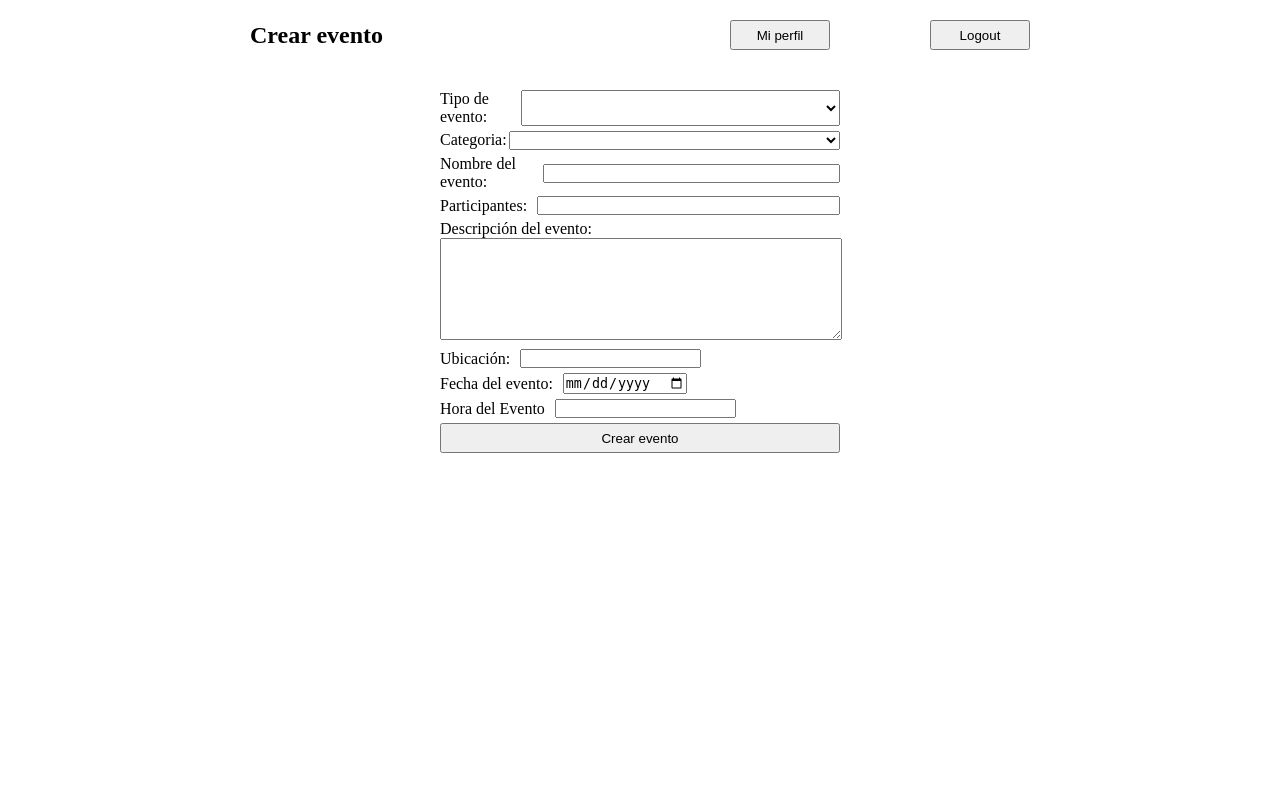
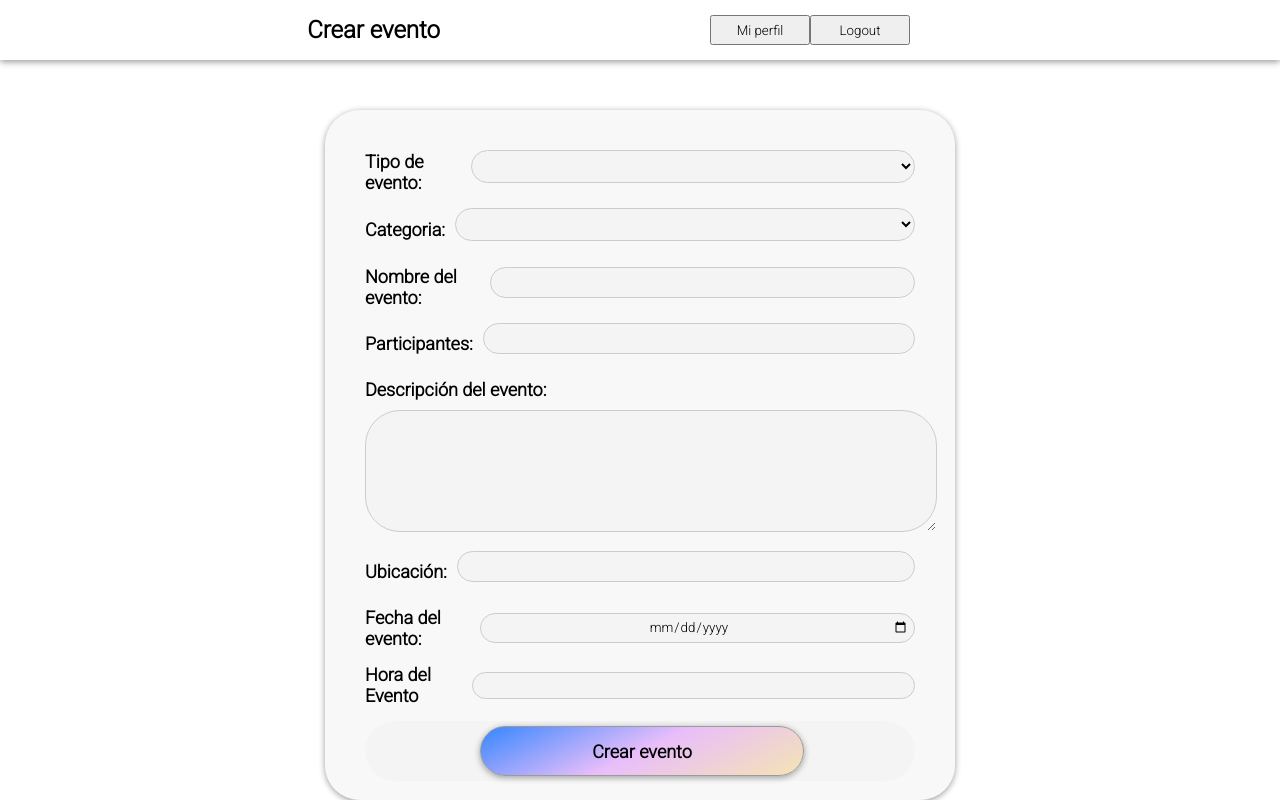
Before and after one commit to fupeei/Falta-1, a Flask app: page /formulario/evento in a window 1280 px wide. Run offline with Flask 3, Linux system fonts and the light colour scheme; lists and menus that the app fills with data are empty.

Commit message:
Update crear_evento.css
actualización de frot

```diff
--- a/app_flask/static/css/crear_evento.css
+++ b/app_flask/static/css/crear_evento.css
@@ -1,7 +1,10 @@
+@import url('https://fonts.googleapis.com/css2?family=Roboto:ital,wght@0,100;0,300;1,100&display=swap');
 * {
+    font-family: 'Roboto', sans-serif;
     margin: 0;
     padding: 0;
 }
+
 .box {
     display:          flex;
     flex-direction: column;
@@ -11,23 +14,70 @@
 
 .row {
     display: flex;
-    justify-content: space-between;
+    justify-content: end;
     align-items: center;
-    padding: 10px;
-    margin: 10px;
-    width: 800px;
+    height: 60px;
+    width: 100%;
     box-sizing: border-box;
+    box-shadow: 0 0.1rem 0.4rem rgb(155, 155, 155);
+    margin-bottom: 30px;
 }
 
 .botones{
     display: flex;
     width: 300px;
-    justify-content: space-between;
+    margin: 270px;
 }
+
+h1 {
+    font-size: 44px;
+}
+
+.btn-primario, .btn-secundario {
+    margin: 20px;
+    background-color: white;
+    height: 50px;
+    width: 120px;
+    color: black;
+    border-radius: 30px;
+    font-size: 16px;
+    cursor: pointer;
+    font-weight: bold;
+    border:gainsboro 1px solid;
+    cursor: pointer;
+    transition: all 0.3s ease-in-out;
+}
+
+.barra-color1 {
+    display: flex;
+    flex-direction: column;
+    justify-content: center;
+    align-items: center;
+    width: 800px;
+    height: 30px;
+    background: linear-gradient(334deg, #f4e4b3, rgb(233, 190, 250),#3586ff);
+    animation: gradient-animation 6s ease infinite;
+    border-radius: 30px;
+}
+
 button{
     height: 30px;
     width: 100px;
+}
 
+input[type="text"], input[type="number"], textarea, select {
+    width: 100%;
+    padding: 10px;
+    border: 1px solid #ccc;
+    border-radius: 25px;
+    margin-bottom: 10px;
+    font-size: 16px;
+    transition: border-color 0.3s ease-in-out;
+}
+
+input[type="text"]:focus, input[type="number"]:focus, textarea:focus, select:focus {
+    outline: none;
+    border-color: dodgerblue;
 }
 
 .contenido_evento {
@@ -37,26 +87,41 @@ button{
     align-items: center;
     gap: 10px;
 }
+
 form{
-    width: 400px;
+    width: 550px;
+    height: 610px;
     gap: 5px;
     display: flex;
     flex-direction: column;
+    border-radius: 35px;
+    box-shadow: 0 0.1rem 0.4rem rgb(155, 155, 155);
+    padding: 40px;
+    font-size: 18px;
+    font-weight: bold;
+    background-color:  rgba(242, 242, 242, 0.5);
 }
 
 /* actualizacion */
 .contenido5{
     width: 100%;
+    align-items: center;
     display: flex;
-    gap: 2px;
+    gap: 10px;
+    margin-bottom: 10px;
 }
 #tipo{
     width:      100%;
-    text-align:center;
+    border-radius: 35px;
+    padding: 5px;
+    background-color:  rgba(242, 242, 242, 0.5);
 }
 #categoria_id_categoria{
     width: 100%;
     text-align: center;
+    border-radius: 35px;
+    padding: 5px;
+    background-color:  rgba(242, 242, 242, 0.5);
 }
 
 .contenido1{
@@ -64,9 +129,13 @@ form{
     align-items: center;
     gap:           10px;
     width: 100%;
+    margin-bottom: 10px;
 }
 #nombre_evento{
     width: 100%;
+    border-radius: 35px;
+    padding: 5px;
+    background-color:  rgba(242, 242, 242, 0.5);
 }
 
 .contenido2{
@@ -74,9 +143,13 @@ form{
     align-items: center;
     gap:           10px;
     width: 100%;
+    margin-bottom: 10px;
 }
 #participantes{
     width: 100%;
+    border-radius: 35px;
+    padding: 5px;
+    background-color:  rgba(242, 242, 242, 0.5);
 }
 
 .contenido3{
@@ -84,32 +157,63 @@ form{
     align-items: center;
     gap:           10px;
     width: 100%;
+    margin-bottom: 10px;
 }
 #descripcion{
     width:  100%;
     height: 100px;
+    border-radius: 35px;
+    background-color:  rgba(242, 242, 242, 0.5);
 }
 
 
-#fecha_evento{
+#fecha {
     width:      100%;
     text-align:center;
+    border-radius: 35px;
+    padding: 5px;
+    background-color:  rgba(242, 242, 242, 0.5);
+    border: 1px solid #ccc;
 }
 
 #nuevo_evento{
     display:         flex;
     justify-content: left;
-
+    border-radius: 35px;
+    padding: 5px;
+    background-color:  rgba(242, 242, 242, 0.5);
 }
-#Ubicacion{
+#ubicacion{
     width: 100%;
+    border-radius: 35px;
+    padding: 5px;
+    background-color:  rgba(242, 242, 242, 0.5);
+    border: 1px solid #ccc;
+    text-align: center;
 }
 
-#hora_evento{
-
+#hora {
     width: 100%;
+    border-radius: 35px;
+    padding: 5px;
+    background-color:  rgba(242, 242, 242, 0.5);
+    border: 1px solid #ccc;
 }
 
 #crear{
-    width: 100%;
+    width: 60%;
+    margin-left: 110px;
+    display: flex;
+    justify-content: center;
+    align-items: center;
+    background-color: white;
+    height: 50px;
+    color: black;
+    border-radius: 30px;
+    font-size: 18px;
+    cursor: pointer;
+    font-weight: bold;
+    box-shadow: 0 0.1rem 0.4rem rgb(155, 155, 155);
+    border:rgb(155, 155, 155) 1px solid;
+    background: linear-gradient(334deg, #f4e4b3, rgb(233, 190, 250),#3586ff);
 }
```
